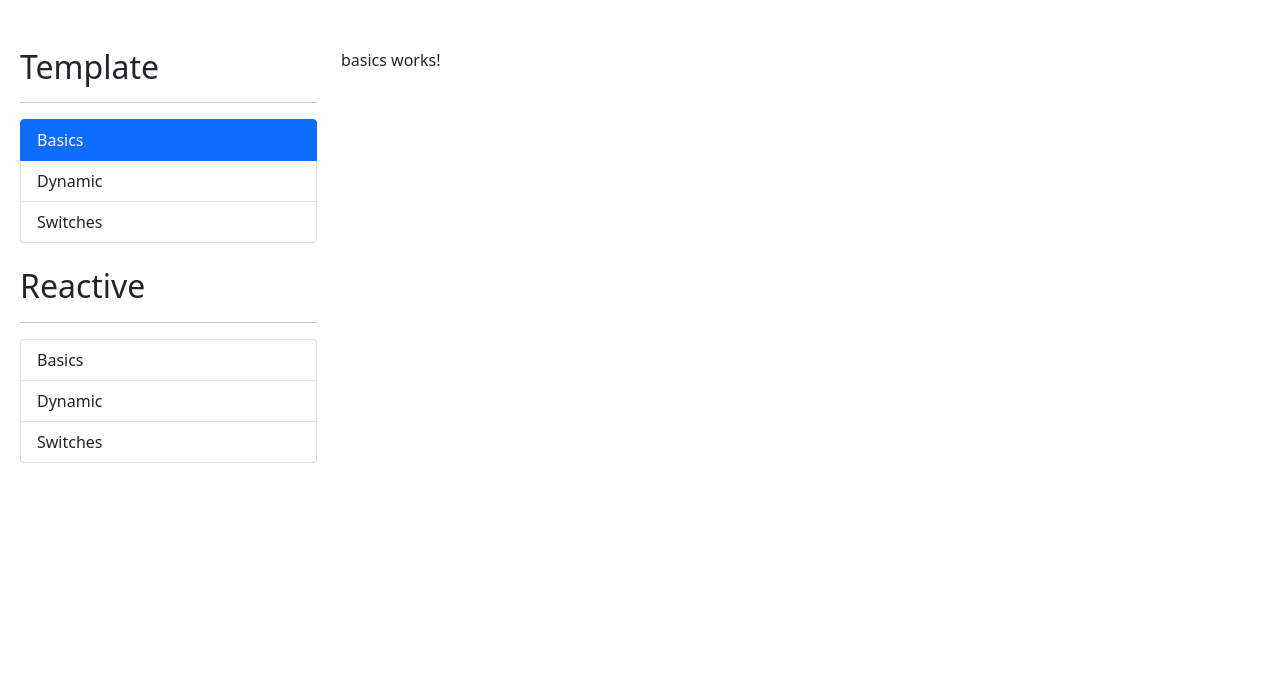
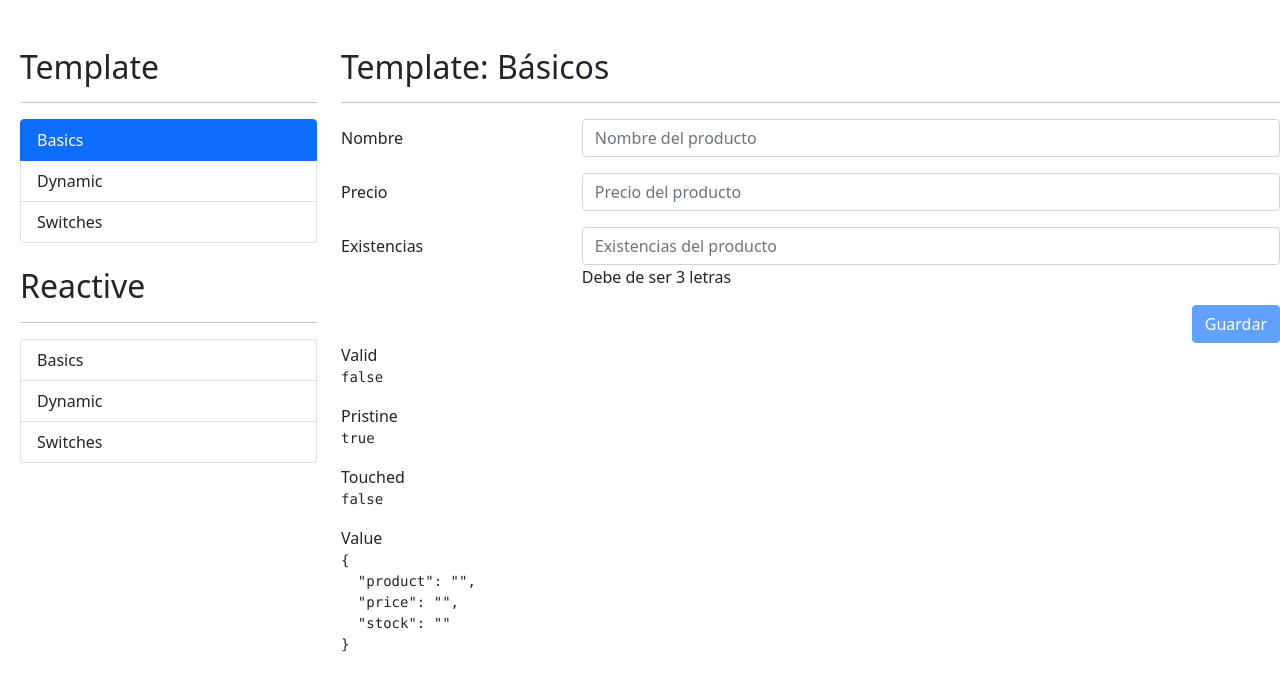
Before and after one commit to jjnorris31/angular-forms, an Angular app: page /template/basics in a window 1280 px wide. Shown: the top 690 px of the page. Built offline with nearby package versions, Linux system fonts and the light colour scheme.

Commit message:
feat: added custom-min directive

```diff
--- a/src/app/template/basics/basics.component.html
+++ b/src/app/template/basics/basics.component.html
@@ -1 +1,96 @@
-<p>basics works!</p>
+<h2>Template: Básicos</h2>
+<hr>
+<div class="row">
+  <div class="col">
+    <form (ngSubmit)="save()"
+          #basicForm="ngForm">
+
+
+      <div class="mb-3 row">
+        <label for="" class="col-sm-3 col-form-label">
+          Nombre
+        </label>
+        <div class="col-sm-9">
+          <input type="text"
+                 ngModel
+                 required
+                 name="product"
+                 autocomplete="off"
+                 class="form-control"
+                 minlength="3"
+                 placeholder="Nombre del producto">
+          <span class="form-text-text-danger"
+                *ngIf="productNameValid()">
+              Debe de ser 3 letras
+            </span>
+        </div>
+      </div>
+
+      <div class="mb-3 row">
+        <label for="" class="col-sm-3 col-form-label">
+          Precio
+        </label>
+        <div class="col-sm-9">
+          <input type="number"
+                 ngModel
+                 customMin
+                 [minimum]="0"
+                 name="price"
+                 required
+                 class="form-control"
+                 placeholder="Precio del producto">
+          <span class="form-text-text-danger"
+                *ngIf="productPriceValid()">
+              El precio debe ser mayor a 0
+            </span>
+        </div>
+      </div>
+
+      <div class="mb-3 row">
+        <label for="" class="col-sm-3 col-form-label">
+          Existencias
+        </label>
+        <div class="col-sm-9">
+          <input type="number"
+                 ngModel
+                 name="stock"
+                 class="form-control"
+                 placeholder="Existencias del producto">
+          <span class="form-text-text-danger">
+              Debe de ser 3 letras
+            </span>
+        </div>
+      </div>
+
+      <div class="row">
+        <div class="col">
+          <button class="btn btn-primary float-end"
+                  [disabled]="!basicForm.valid"
+                  type="submit">
+            Guardar
+          </button>
+        </div>
+      </div>
+    </form>
+  </div>
+</div>
+
+
+
+<div class="row">
+  <div class="col">
+    <span>Valid</span>
+    <pre>{{basicForm.valid}}</pre>
+
+    <span>Pristine</span>
+    <pre>{{basicForm.pristine}}</pre>
+
+
+    <span>Touched</span>
+    <pre>{{basicForm.touched}}</pre>
+
+
+    <span>Value</span>
+    <pre>{{basicForm.value | json}}</pre>
+  </div>
+</div>
--- a/src/app/template/basics/basics.component.ts
+++ b/src/app/template/basics/basics.component.ts
@@ -1,4 +1,5 @@
-import { Component, OnInit } from '@angular/core';
+import {Component, OnInit, ViewChild} from '@angular/core';
+import {NgForm} from "@angular/forms";
 
 @Component({
   selector: 'app-basics',
@@ -7,9 +8,26 @@ import { Component, OnInit } from '@angular/core';
 })
 export class BasicsComponent implements OnInit {
 
+  @ViewChild("basicForm") basicForm!: NgForm;
+
   constructor() { }
 
   ngOnInit(): void {
   }
 
+  productNameValid(): boolean {
+    return this.basicForm?.form.controls.product?.invalid
+    && this.basicForm?.form.controls.product?.touched
+  }
+
+  productPriceValid(): boolean {
+    return this.basicForm?.form.controls.price?.invalid
+      && this.basicForm?.form.controls.price?.touched
+  }
+
+  save() {
+    console.log(this.basicForm);
+  }
+
+
 }
--- /dev/null
+++ b/src/app/template/directives/custom-min.directive.ts
@@ -0,0 +1,20 @@
+import {Directive, Input} from "@angular/core";
+import {AbstractControl, NG_VALIDATORS, ValidationErrors, Validator} from "@angular/forms";
+
+@Directive({
+    selector: '[customMin][ngModel]',
+    providers: [{
+      provide: NG_VALIDATORS,
+      useExisting: CustomMinDirective,
+      multi: true
+    }]
+  })
+export class CustomMinDirective implements Validator {
+  @Input() minimum!: number;
+
+  constructor() {}
+
+  validate(control: AbstractControl): ValidationErrors | null {
+    return (control.value < this.minimum) ? {'customMin': true} : null;
+  }
+}
```
Also changed, not shown: src/app/template/template.module.ts (+6 -2 lines).
